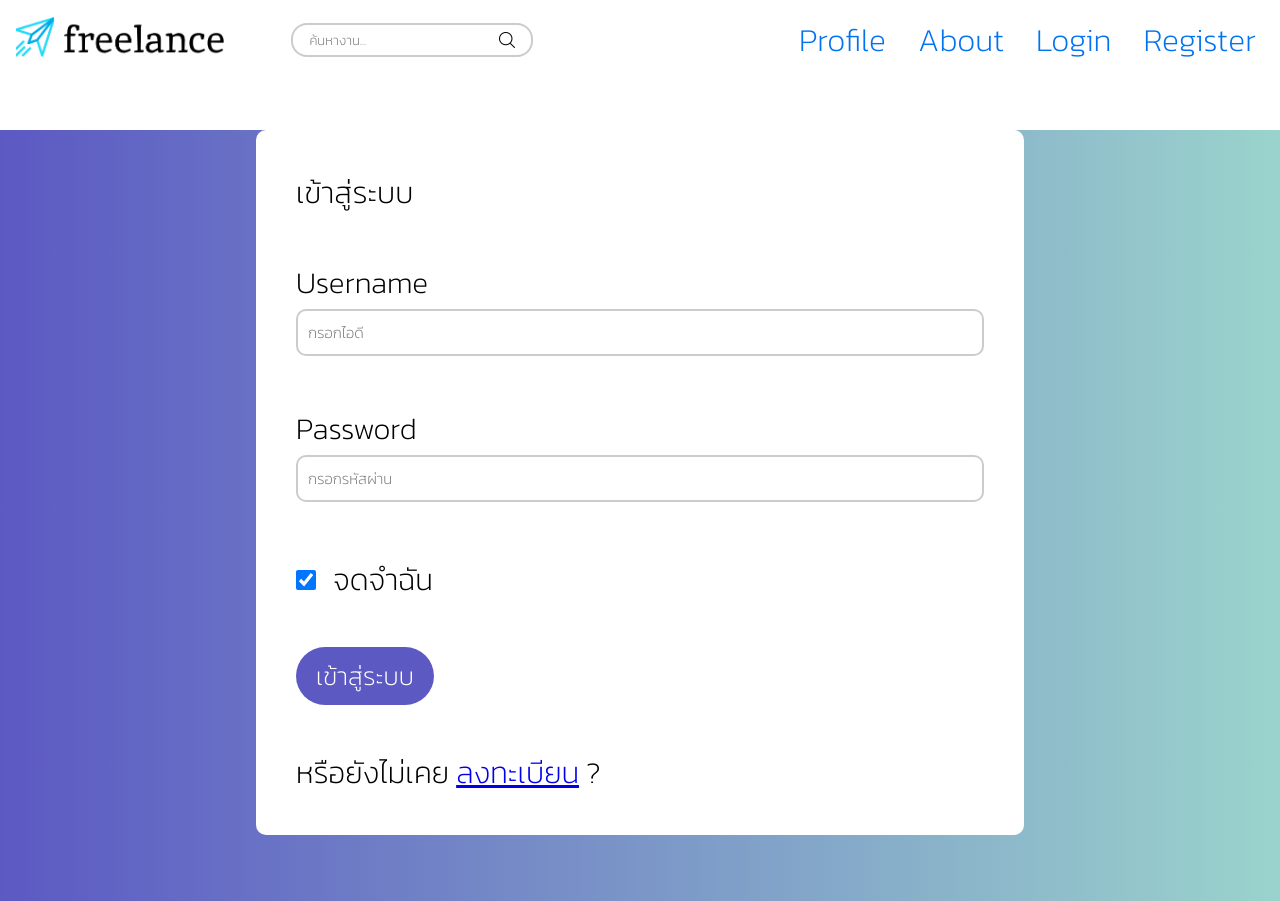
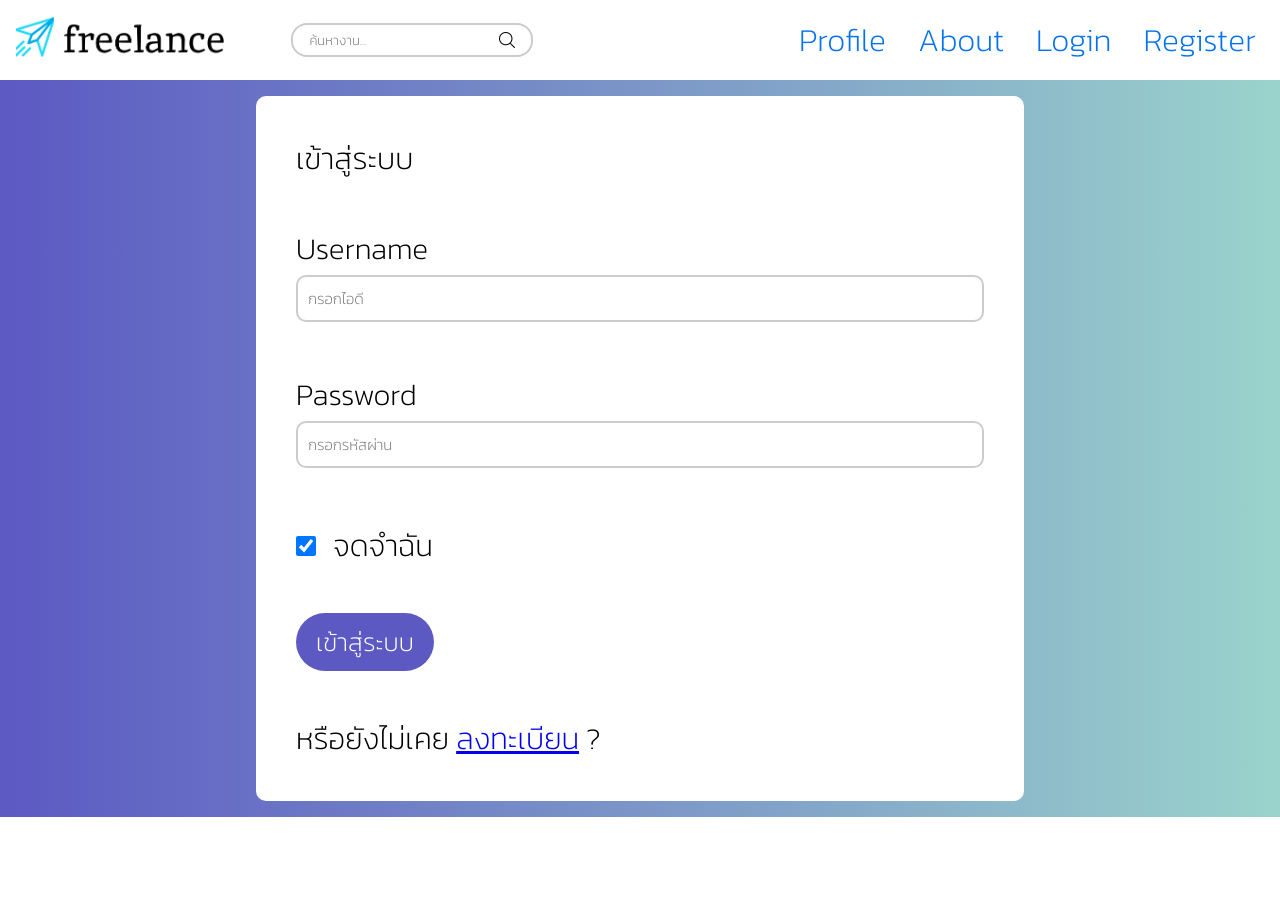
Before and after one commit to kimzey/project_mdt312_freelancing, a React (Vite) app in the folder client/mdt-freelancing/: page /Login in a window 1280 px wide. After the commit the page ends 817 px from the top, so only its background shows below. Built offline with nearby package versions, Linux system fonts and the light colour scheme.

Commit message:
update 12.56AM

```diff
--- a/client/mdt-freelancing/src/component/LoginComponent.css
+++ b/client/mdt-freelancing/src/component/LoginComponent.css
@@ -1,6 +1,6 @@
 #Login{
   width: 60%;
-  margin: 50px auto;
+  margin: auto;
   padding: 40px;
   border-radius: 10px;
   background-color: #ffffff;
@@ -10,7 +10,7 @@
 
 .login {
   background: linear-gradient(to right, #5c59c3, #9ad3cc);
-  padding-bottom: 1rem;
+  padding: 1rem 0;
 }
 
 #Login input[type="submit"] {
--- a/client/mdt-freelancing/src/component/LoginComponent.jsx
+++ b/client/mdt-freelancing/src/component/LoginComponent.jsx
@@ -43,7 +43,6 @@ export default function Login() {
 
   return (
     <div className ="login">
-
       <form name="Login" id="Login" onSubmit={submitlogin}>
         เข้าสู่ระบบ
         <br />
--- a/client/mdt-freelancing/src/component/RegisterComponent.css
+++ b/client/mdt-freelancing/src/component/RegisterComponent.css
@@ -1,7 +1,7 @@
 .register {
   background: linear-gradient(to right, #5c59c3, #9ad3cc);
   height: 100%;
-  padding: 60px 0;
+  padding: 1rem 0;
 }
 
 .register-form {
@@ -113,11 +113,6 @@
 /* CSS สำหรับไอแพด */
 
 @media only screen and (max-width: 950px) {
-  .register{
-    height: 165vh;
-  }
-
-
   .register .register-form {
     width: 85%;
     padding: 40px;
```
Also changed, not shown: client/mdt-freelancing/src/component/NotFoundPage.jsx (line endings or trailing spaces), client/mdt-freelancing/src/component/RegisterComponent.jsx (line endings or trailing spaces).
